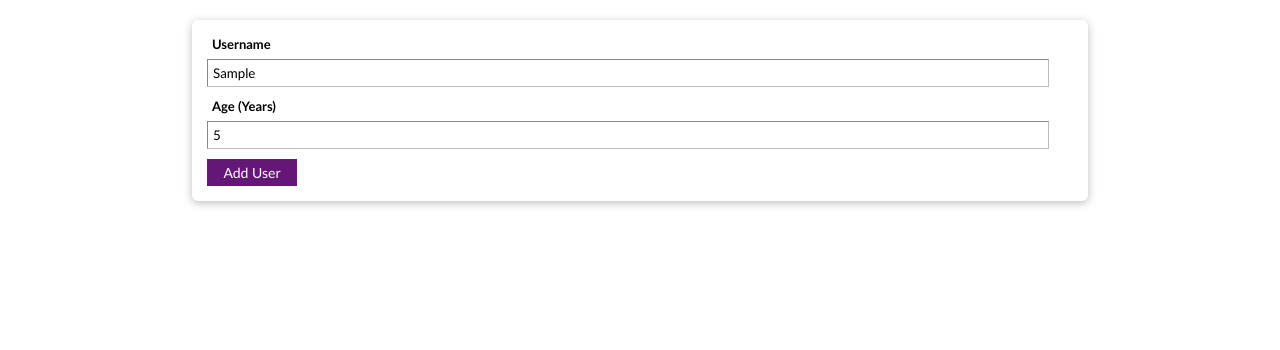
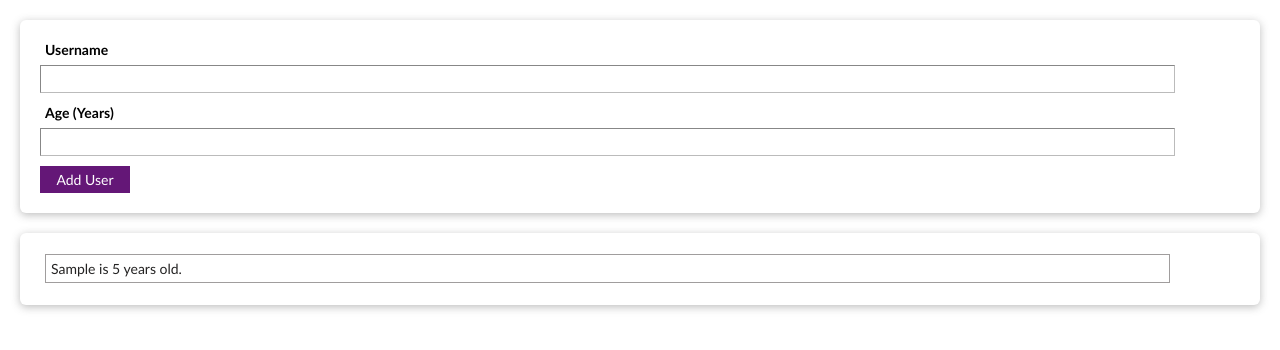
Before and after one commit to laxitabaheti/BuildingAProject, a React (Create React App) app: page / in a window 1280 px wide. Both pictures are taken after typing "Sample", "5" into the empty fields and a click on the button "Add User". Shown: the top 350 px of the page. Built offline with nearby package versions, Linux system fonts and the light colour scheme.

Commit message:
In Progress

```diff
--- a/src/App.js
+++ b/src/App.js
@@ -1,9 +1,28 @@
 import React from "react";
+import { useState } from "react";
+import UserList from "./components/Users/UserList";
 import AddUser from "./components/Users/AddUser";
 function App() {
+  const [userData, setUserData] = useState([]);
+  // const userInfo = (newData) => {
+  //   setUserData((previousdata) => {
+  //     return [...previousdata, newData];
+  //   });
+  //   console.log(userData);
+  // };
+  const userInfo = (newName, newAge) => {
+    setUserData((previousdata) => {
+      return [
+        ...previousdata,
+        { name: newName, age: newAge, id: Math.random().toString() }
+      ];
+    });
+    console.log(userData);
+  };
   return (
     <div>
-      <AddUser />
+      <AddUser onAddUser={userInfo} />
+      <UserList users={userData} />
     </div>
   );
 }
--- /dev/null
+++ b/src/components/UI/Button.js
@@ -0,0 +1,14 @@
+import Styles from "./Button.module.css";
+
+const Button = (props) => {
+  return (
+    <button
+      className={Styles.button}
+      type={props.type || "button"}
+      onClick={props.onClick}
+    >
+      {props.children}
+    </button>
+  );
+};
+export default Button;
--- /dev/null
+++ b/src/components/UI/Button.module.css
@@ -0,0 +1,14 @@
+.button {
+  margin-top: 5px;
+  border-radius: 0%;
+  box-shadow: none;
+  margin-left: 10px;
+  margin-bottom: 10px;
+  padding: 5px;
+  background-color: rgb(100, 23, 119);
+  color: white;
+  border-width: 0px;
+  width: 90px;
+  font-size: 14px;
+  font-family: inherit;
+}
--- a/src/components/UI/Card.module.css
+++ b/src/components/UI/Card.module.css
@@ -1,7 +1,12 @@
 .card {
+  margin: 20px;
+  font-size: 14px;
+  border-radius: 6px;
+  padding: 10px;
   background: rgb(255, 255, 255);
   display: block;
-  margin-left: auto;
-  margin-right: auto;
+  font-family: inherit;
+  /* margin-left: auto;
+  margin-right: auto; */
   box-shadow: 0 2px 8px rgba(180, 180, 180, 0.877);
 }
--- /dev/null
+++ b/src/components/UI/ErrorModal.js
@@ -0,0 +1,6 @@
+import Card from "./Card";
+
+const ErrorModal = (props) => {
+  return <Card></Card>;
+};
+export default ErrorModal;
--- a/src/components/Users/AddUser.js
+++ b/src/components/Users/AddUser.js
@@ -1,19 +1,64 @@
 import Card from "../UI/Card";
 import styles from "./AddUser.module.css";
+import Button from "../UI/Button";
+
+import { useState } from "react";
 const AddUser = (props) => {
+  const [usernameInput, setUserNameInput] = useState("");
+  const [userageInput, setUserAgeInput] = useState("");
+
+  const usernameChangeHandler = (event) => {
+    setUserNameInput(event.target.value);
+  };
+  const ageChangeHandler = (event) => {
+    setUserAgeInput(event.target.value);
+  };
   const SubmitHandler = (event) => {
     event.preventDefault();
+    if (usernameInput.trim().length === 0 || userageInput.trim().length === 0) {
+      return;
+    }
+    if (+userageInput < 1) {
+      return;
+    }
+
+    // console.log(usernameInput, userageInput);
+    // let user = {
+    //   name: usernameInput,
+    //   age: userageInput,
+    //   id: Math.random.toString()
+    // };
+
+    // props.onAddUser(user);
+    props.onAddUser(usernameInput, userageInput);
+    setUserNameInput("");
+    setUserAgeInput("");
   };
-
   return (
     <div>
-      <Card className={styles.card}>
+      <Card>
         <form onSubmit={SubmitHandler}>
-          <label htmlFor="username">Username</label>
-          <input id="username" type="text" />
-          <label htmlFor="age">Age (Years)</label>
-          <input id="age" type="number" />
-          <button type="submit">Add User</button>
+          <label className={styles.label} htmlFor="username">
+            Username
+          </label>
+          <input
+            className={styles.input}
+            value={usernameInput}
+            id="username"
+            type="text"
+            onChange={usernameChangeHandler}
+          />
+          <label className={styles.label} htmlFor="age">
+            Age (Years)
+          </label>
+          <input
+            className={styles.input}
+            value={userageInput}
+            id="age"
+            onChange={ageChangeHandler}
+            type="number"
+          />
+          <Button type="submit">Add User</Button>
         </form>
       </Card>
     </div>
--- a/src/components/Users/AddUser.module.css
+++ b/src/components/Users/AddUser.module.css
@@ -1,14 +1,4 @@
-.card {
-  align-self: center;
-  margin-top: 20px;
-  width: 70%;
-  font-size: 13px;
-  border-radius: 6px;
-  padding: 5px;
-  font-family: inherit;
-}
-
-.card label {
+.label {
   padding: 5px;
   margin-top: 6px;
   margin-left: 10px;
@@ -16,29 +6,13 @@
   display: block;
   font-weight: bold;
 }
-.card input {
-  width: 95%;
+.input {
+  width: 93%;
   border-width: 1px;
   border-color: rgba(27, 27, 27, 0.466);
   padding: 5px;
   margin-left: 10px;
-  margin-right: 10px;
   display: block;
   margin-bottom: 5px;
   font-family: inherit;
 }
-
-.card button {
-  margin-top: 5px;
-  border-radius: 0%;
-  box-shadow: none;
-  margin-left: 10px;
-  margin-bottom: 10px;
-  padding: 5px;
-  background-color: rgb(100, 23, 119);
-  color: white;
-  border-width: 0px;
-  width: 90px;
-  font-size: 14px;
-  font-family: inherit;
-}
--- /dev/null
+++ b/src/components/Users/UserList.js
@@ -0,0 +1,18 @@
+import Card from "../UI/Card";
+import styles from "./UserList.module.css";
+const UserList = (props) => {
+  return (
+    <div>
+      <Card>
+        <ul className={styles.ul}>
+          {props.users.map((user) => (
+            <li className={styles.li} key={props.id}>
+              {user.name} is {user.age} years old.
+            </li>
+          ))}
+        </ul>
+      </Card>
+    </div>
+  );
+};
+export default UserList;
--- /dev/null
+++ b/src/components/Users/UserList.module.css
@@ -0,0 +1,14 @@
+.ul {
+  list-style-type: none;
+  padding: 5px;
+  margin-top: 6px;
+  margin-bottom: 2px;
+}
+.li {
+  width: 93%;
+  color: rgb(36, 35, 35);
+  border: solid rgb(160, 157, 157) 1px;
+  margin-bottom: 5px;
+  margin-left: 10px;
+  padding: 5px;
+}
```
